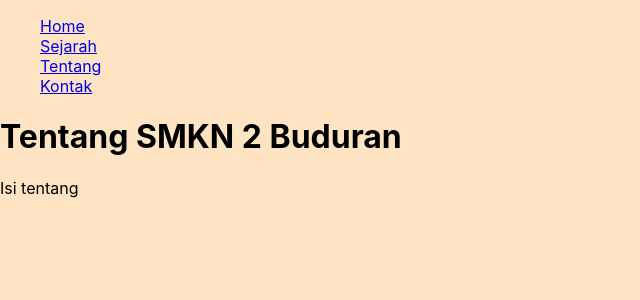
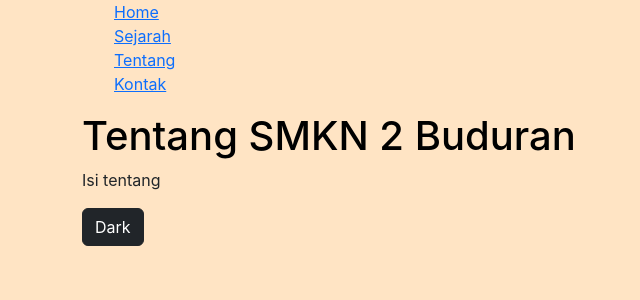
Before and after one commit to RagilMinaAulia/ReactJS-SMK, a React (Create React App) app in the folder react-yt/: page /tentang in a window 1280 px wide. Shown: the top 300 px of the page, without its empty margins (0-640 px from the left). Built offline with nearby package versions, Linux system fonts and the light colour scheme.

Commit message:
Menambahkan Bootstrap

```diff
--- a/react-yt/public/index.html
+++ b/react-yt/public/index.html
@@ -13,12 +13,16 @@
 
     <link rel="manifest" href="%PUBLIC_URL%/manifest.json" />
 
+    <link href="https://cdn.jsdelivr.net/npm/bootstrap@5.3.3/dist/css/bootstrap.min.css" rel="stylesheet" integrity="sha384-QWTKZyjpPEjISv5WaRU9OFeRpok6YctnYmDr5pNlyT2bRjXh0JMhjY6hW+ALEwIH" crossorigin="anonymous">
+
     <link rel="stylesheet" href="style.css">
     <title>Belajar React</title>
   </head>
   <body>
     <noscript>You need to enable JavaScript to run this app.</noscript>
-    <div id="root"></div>
 
+    <div class="container">
+      <div id="root"></div>
+    </div>
   </body>
 </html>
--- a/react-yt/src/pages/Tentang.js
+++ b/react-yt/src/pages/Tentang.js
@@ -3,6 +3,7 @@
       <div className="App">
           <h1>Tentang SMKN 2 Buduran</h1>
           <p>Isi tentang</p>
+          <button type="button" class="btn btn-dark">Dark</button>
       </div>
     );
   }
```
